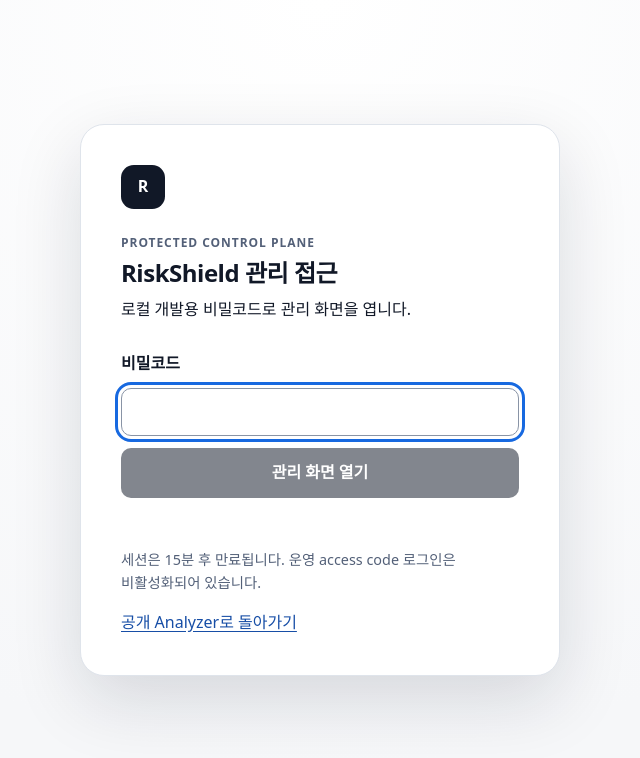
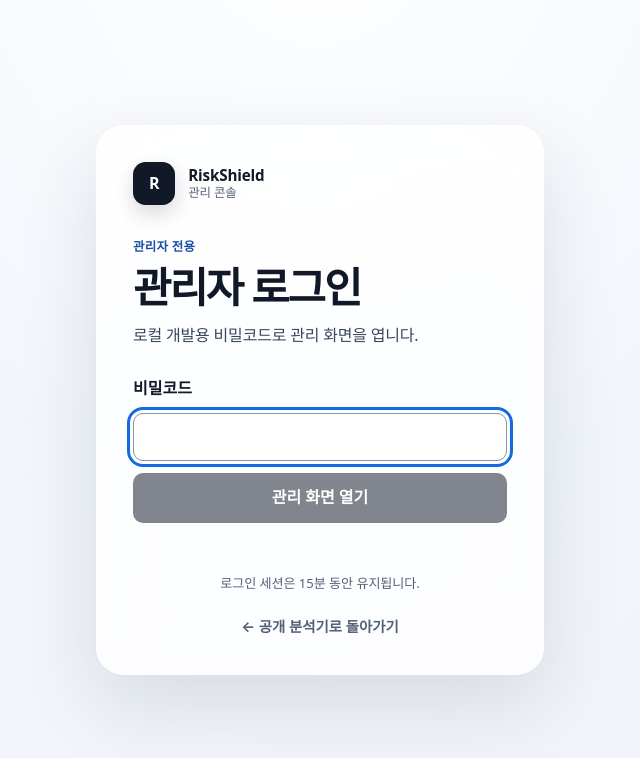
Before and after one commit to HPlay3173/RiskShield, a Next.js app: page /access in a window 1280 px wide. Shown: the top 758 px of the page, without its empty margins (320-960 px from the left). Built offline with nearby package versions, Linux system fonts and the light colour scheme.

Commit message:
Refine management access experience

```diff
--- a/app/access/page.tsx
+++ b/app/access/page.tsx
@@ -14,15 +14,18 @@ export default async function AccessPage() {
   return (
     <main className="accessCodePage" id="access-main">
       <section className="accessCodeCard" aria-labelledby="access-title">
-        <div className="accessCodeBrand" aria-hidden="true">R</div>
-        <p className="accessCodeEyebrow">PROTECTED CONTROL PLANE</p>
-        <h1 id="access-title">RiskShield 관리 접근</h1>
-        <p>{localDevelopment ? "로컬 개발용 비밀코드로 관리 화면을 엽니다." : "허용된 Google 계정으로 관리 콘솔에 로그인합니다."}</p>
+        <div className="accessCodeBrandRow">
+          <div className="accessCodeBrand" aria-hidden="true">R</div>
+          <div><strong>RiskShield</strong><span>관리 콘솔</span></div>
+        </div>
+        <p className="accessCodeEyebrow">관리자 전용</p>
+        <h1 id="access-title">관리자 로그인</h1>
+        <p className="accessCodeDescription">{localDevelopment ? "로컬 개발용 비밀코드로 관리 화면을 엽니다." : "허용된 Google 계정으로 로그인해 분석 지식과 수집 결과를 관리하세요."}</p>
         {localDevelopment ? <AccessCodeLogin /> : (
-          <Link className="pressable primaryButton" href="/api/auth/google/start?return_to=%2Fmanage">Google로 로그인</Link>
+          <Link className="pressable primaryButton accessCodePrimary" href="/api/auth/google/start?return_to=%2Fmanage">Google로 계속하기</Link>
         )}
-        <p className="accessCodeNotice">세션은 15분 후 만료됩니다. 운영 access code 로그인은 비활성화되어 있습니다.</p>
-        <Link href="/">공개 Analyzer로 돌아가기</Link>
+        <p className="accessCodeNotice">로그인 세션은 15분 동안 유지됩니다.</p>
+        <Link className="accessCodeBack" href="/">← 공개 분석기로 돌아가기</Link>
       </section>
     </main>
   );
--- a/lib/release.ts
+++ b/lib/release.ts
@@ -2,7 +2,7 @@ declare const __RISKSHIELD_COMMIT__: string;
 
 export const PRODUCT_VERSION = "0.5.0-alpha.1" as const;
 /** Increment with each production Sites release so screenshots and API evidence identify the deployment. */
-export const SITES_VERSION = 52 as const;
+export const SITES_VERSION = 53 as const;
 export const SOURCE_COMMIT = typeof __RISKSHIELD_COMMIT__ === "string"
   ? __RISKSHIELD_COMMIT__
   : "development";
--- a/styles/access-code.css
+++ b/styles/access-code.css
@@ -3,39 +3,77 @@
   display: grid;
   place-items: center;
   padding: clamp(1rem, 5vw, 3rem);
-  background: radial-gradient(circle at 50% 0%, #fff 0, var(--surface-soft) 48rem);
+  background:
+    radial-gradient(circle at 50% -10%, rgb(255 255 255 / 0.98) 0, rgb(242 246 252 / 0.9) 36rem, transparent 64rem),
+    linear-gradient(145deg, #f7f9fc 0%, #eef2f7 100%);
 }
 
 .accessCodeCard {
-  width: min(100%, 30rem);
-  padding: clamp(1.5rem, 6vw, 2.5rem);
-  border: 1px solid var(--line);
-  border-radius: var(--radius-lg);
-  background: var(--surface);
-  box-shadow: var(--shadow-lg);
+  width: min(100%, 28rem);
+  padding: clamp(1.5rem, 6vw, 2.25rem);
+  border: 1px solid rgb(255 255 255 / 0.88);
+  border-radius: 1.75rem;
+  background: rgb(255 255 255 / 0.82);
+  box-shadow: 0 28px 80px rgb(28 39 60 / 0.13), inset 0 1px 0 rgb(255 255 255 / 0.9);
+  backdrop-filter: blur(24px) saturate(145%);
+}
+
+.accessCodeBrandRow {
+  display: flex;
+  align-items: center;
+  gap: 0.8rem;
+  margin-block-end: 2rem;
 }
 
 .accessCodeBrand {
-  width: 2.75rem;
-  height: 2.75rem;
+  width: 2.65rem;
+  height: 2.65rem;
   display: grid;
   place-items: center;
-  margin-block-end: 1.5rem;
-  border-radius: 0.8rem;
+  flex: none;
+  border-radius: 0.78rem;
   color: #fff;
   background: var(--ink-950);
   font-weight: 800;
+  box-shadow: 0 8px 20px rgb(17 24 39 / 0.16);
 }
 
+.accessCodeBrandRow strong,
+.accessCodeBrandRow span { display: block; letter-spacing: -0.01em; }
+.accessCodeBrandRow strong { font-size: 0.95rem; line-height: 1.2; }
+.accessCodeBrandRow span { margin-top: 0.1rem; color: var(--ink-600); font-size: 0.78rem; line-height: 1.2; }
+
 .accessCodeEyebrow {
-  margin-block-end: 0.5rem;
-  color: var(--ink-600);
-  font-size: 0.75rem;
-  font-weight: 760;
-  letter-spacing: 0.08em;
+  margin-block-end: 0.55rem;
+  color: var(--blue-700);
+  font-size: 0.78rem;
+  font-weight: 780;
+  letter-spacing: 0.02em;
 }
 
-.accessCodeCard h1 { margin-block-end: 0.75rem; }
+.accessCodeCard h1 {
+  margin-block-end: 0.8rem;
+  font-size: clamp(2rem, 7vw, 2.6rem);
+  font-weight: 790;
+  line-height: 1.08;
+  letter-spacing: -0.045em;
+}
+
+.accessCodeDescription {
+  margin-block-end: 1.6rem;
+  color: var(--ink-700);
+  font-size: 1rem;
+  line-height: 1.55;
+  letter-spacing: -0.012em;
+}
+
+.accessCodePrimary {
+  width: 100%;
+  min-height: 3.25rem;
+  border-radius: 0.9rem;
+  font-size: 1rem;
+  box-shadow: 0 8px 22px rgb(17 24 39 / 0.14);
+}
 
 .accessCodeForm {
   display: grid;
@@ -62,9 +100,32 @@
 }
 
 .accessCodeNotice {
-  margin-block: 0 1rem;
+  margin-block: 0.85rem 1.35rem;
+  color: var(--ink-600);
+  font-size: 0.82rem;
+  line-height: 1.45;
+  text-align: center;
+  letter-spacing: -0.005em;
+}
+
+.accessCodeBack {
+  display: block;
+  width: fit-content;
+  margin-inline: auto;
   color: var(--ink-600);
   font-size: 0.9rem;
+  font-weight: 650;
+  text-decoration: none;
+}
+.accessCodeBack:hover { color: var(--blue-700); }
+
+@media (max-width: 34rem) {
+  .accessCodePage { align-items: end; padding: 0.75rem; }
+  .accessCodeCard { width: 100%; border-radius: 1.55rem; }
+}
+
+@media (prefers-reduced-transparency: reduce) {
+  .accessCodeCard { background: #fff; backdrop-filter: none; }
 }
 
 @media (forced-colors: active) {
```
